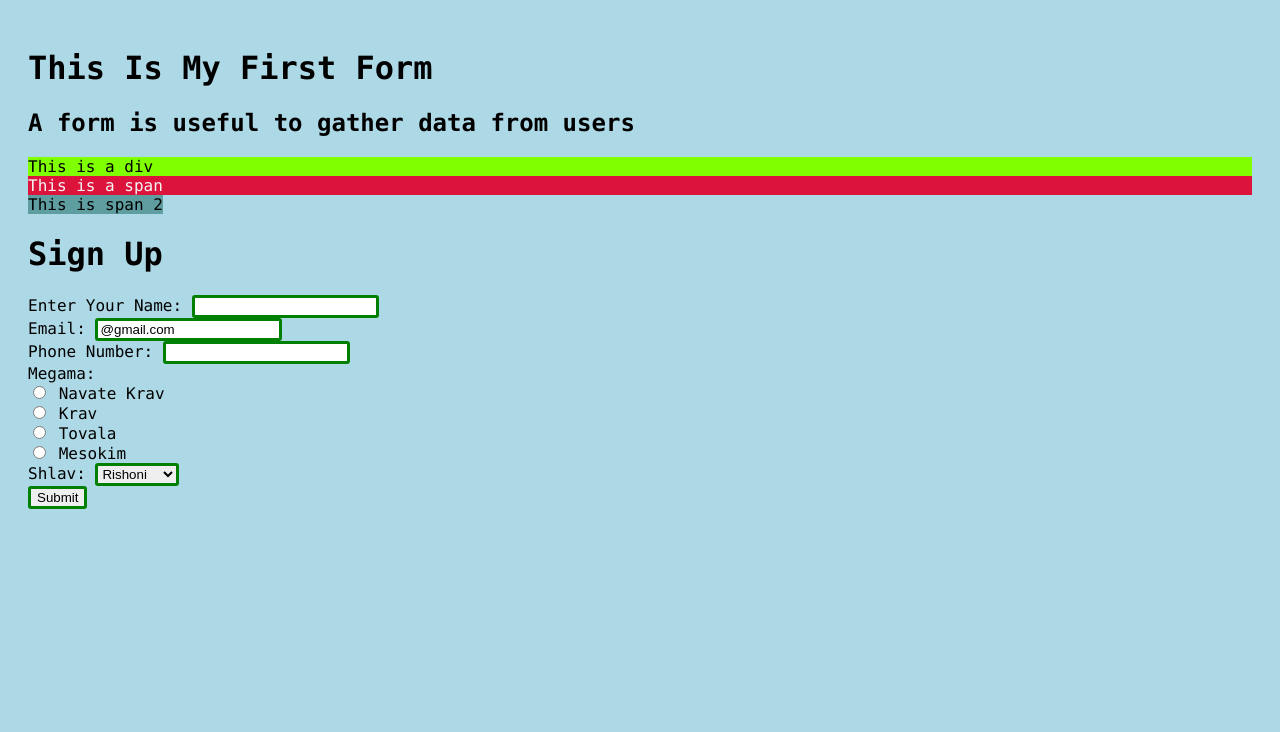
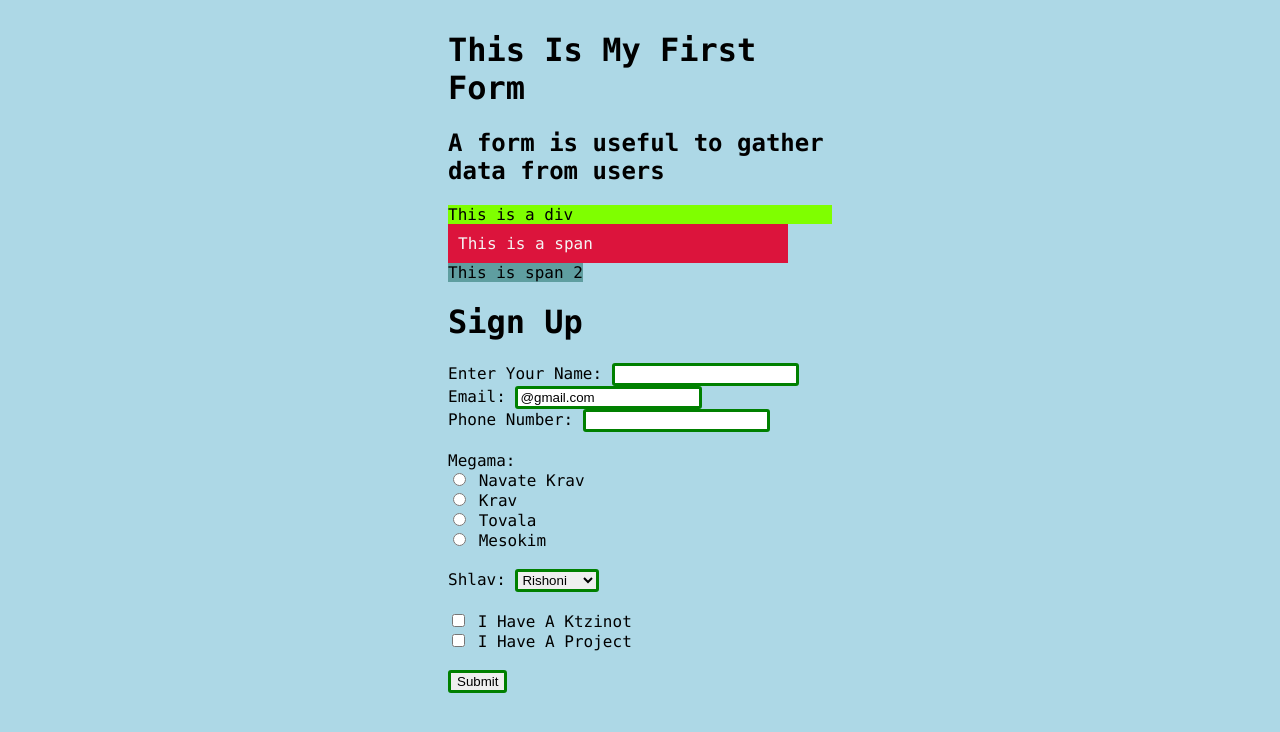
Before and after one commit to Drori10/Shachar_Drori, a plain HTML site: page 3/Form.html in a window 1280 px wide. Drawn offline with Linux system fonts and the light colour scheme.

Commit message:
Lesson3Finished

```diff
--- a/3/Form.html
+++ b/3/Form.html
@@ -4,7 +4,7 @@
         <link rel="stylesheet" href="style.css">
         <title>Drori's Form</title>
     </head>
-    <body>
+    <body class="classB">
         <h1>This Is My First Form</h1>
         <h2>A form is useful to gather data from users</h2>
         <div style="background-color: chartreuse;"> This is a div </div>
@@ -20,7 +20,7 @@
             <input type="email" name="User_Mail" id="User_Mail" value="@gmail.com">  <br>
 
             <label for="User_Phone">Phone Number:</label>
-            <input type="number" name="User_Phone" id="User_Phone"> <br>
+            <input type="number" name="User_Phone" id="User_Phone"> <br><br>
 
             <label for="Megama">Megama:</label> <br>
             <input type="radio" name="Megama" id="Navate" value="Navate">
@@ -30,7 +30,7 @@
             <input type="radio" name="Megama" id="Tovala" value="Tovala">
             <label for="Tovala">Tovala</label> <br>
             <input type="radio" name="Megama" id="Mesokim" value="Mesokim">
-            <label for="Mesokim">Mesokim</label> <br>
+            <label for="Mesokim">Mesokim</label> <br><br>
 
             <label for="Shlav">Shlav: </label>
             <select name="Shlav" id="Shlav">
@@ -38,7 +38,12 @@
                 <option value="Mevoot">Mevoot</option>
                 <option value="Maslolim">Maslolim</option>
                 <option value="Mitkadem">Mitkadem</option>
-            </select><br>
+            </select><br><br>
+
+            <input type="checkbox" id="Ktzinot" name="Ktzinot" value="Yes">
+            <label for="vehicle1"> I Have A Ktzinot</label><br>
+            <input type="checkbox" id="Project" name="Project" value="Yes">
+            <label for="vehicle2">I Have A Project</label><br><br>
 
 
 
--- a/3/style.css
+++ b/3/style.css
@@ -23,4 +23,13 @@ select
     background-color: lightblue;
     color: whitesmoke;
     display: block;
+    width: 320px;
+    padding: 10px;
+    margin: 0;
 }
+.classB
+{
+    margin: auto;
+    width: 30%;
+    padding: 10px;
+}
```
